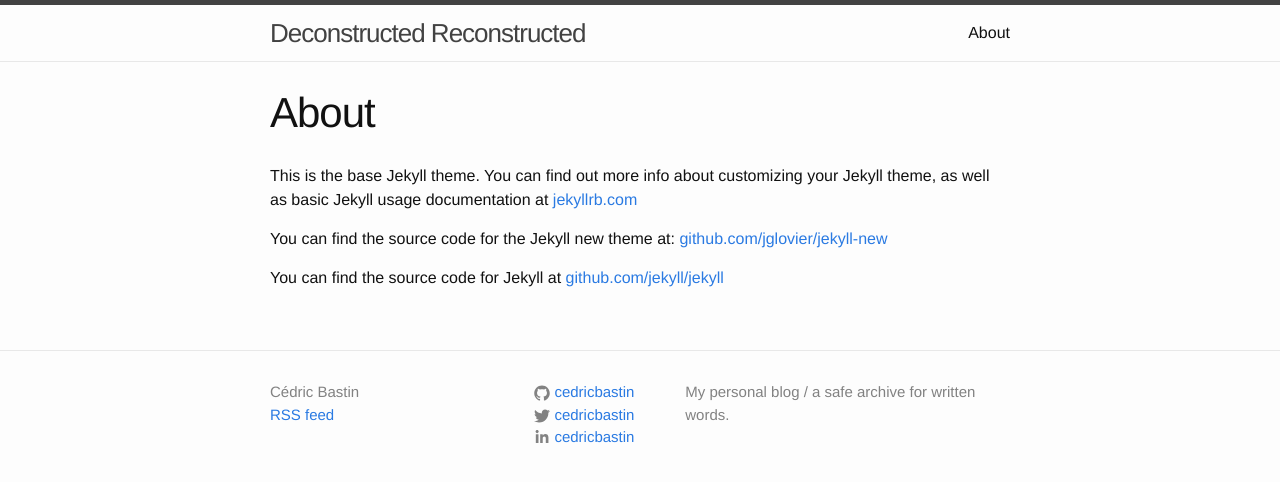
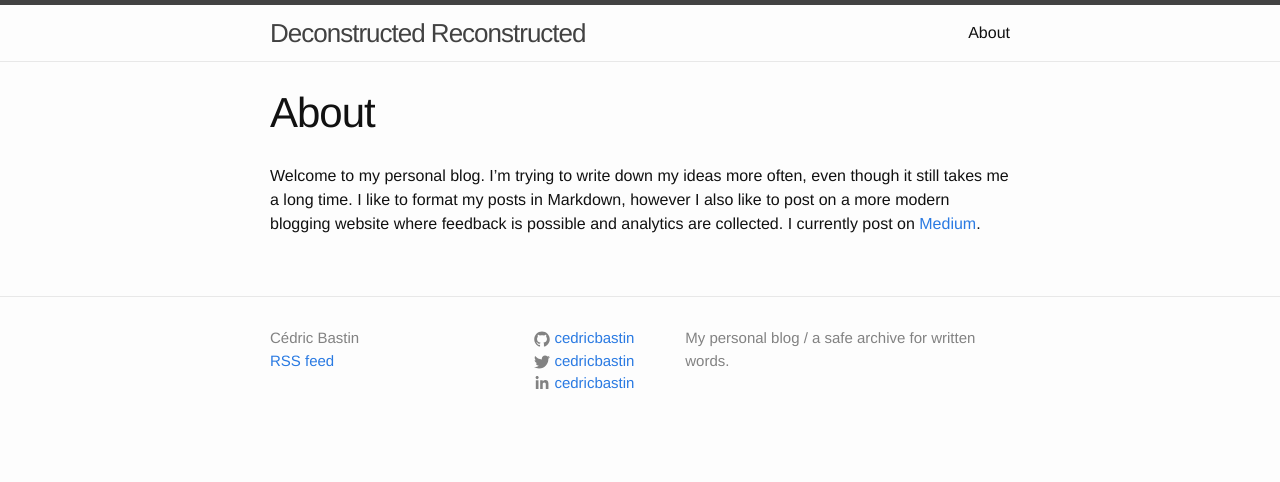
Before and after one commit to cedricbastin/cedricbastin.github.io, a Jekyll site: the page built from about.md, in a window 1280 px wide. Shown: the top 482 px of the page. Built offline with Jekyll 4.4.1, drawn with Linux system fonts in a browser that asks for light colours.

Commit message:
add 'About'

```diff
--- a/about.md
+++ b/about.md
@@ -4,8 +4,4 @@ title: About
 permalink: /about/
 ---
 
-This is the base Jekyll theme. You can find out more info about customizing your Jekyll theme, as well as basic Jekyll usage documentation at [jekyllrb.com](http://jekyllrb.com/)
-
-You can find the source code for the Jekyll new theme at: [github.com/jglovier/jekyll-new](https://github.com/jglovier/jekyll-new)
-
-You can find the source code for Jekyll at [github.com/jekyll/jekyll](https://github.com/jekyll/jekyll)
+Welcome to my personal blog. I'm trying to write down my ideas more often, even though it still takes me a long time. I like to format my posts in Markdown, however I also like to post on a more modern blogging website where feedback is possible and analytics are collected. I currently post on [Medium](https://medium.com/@cedricbastin).
```
